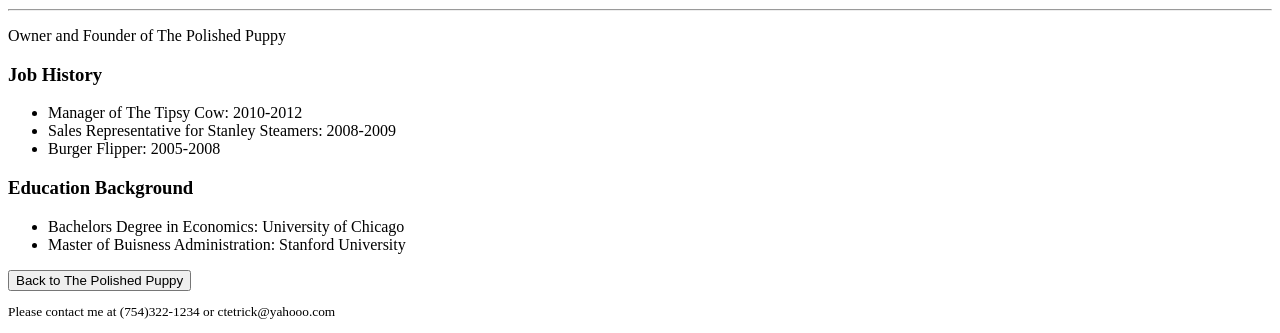
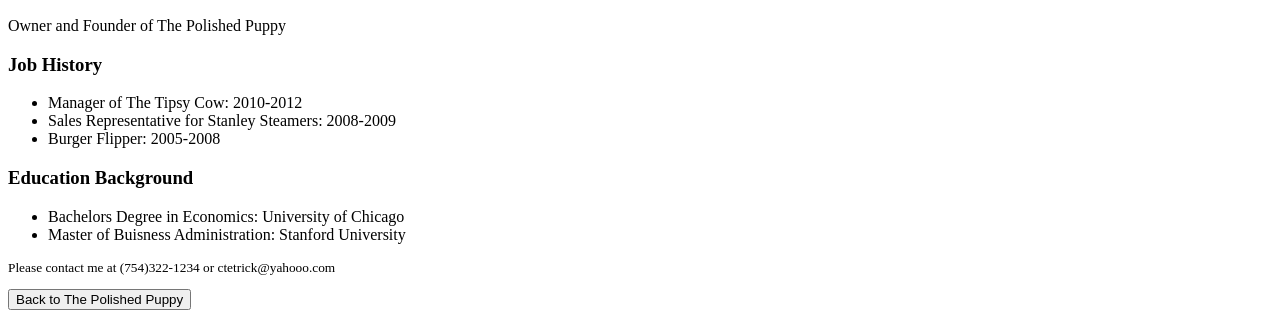
Before and after one commit to tetrisplay/CAAP-CS, a plain HTML site: page Lab1/lab1_resources/profile.html in a window 1280 px wide. Shown: the part 507-840 px from the top of the page. Drawn offline with Linux system fonts and the light colour scheme.

Commit message:
Another update to profile

```diff
--- a/Lab1/lab1_resources/profile.html
+++ b/Lab1/lab1_resources/profile.html
@@ -10,8 +10,8 @@
 <main>
 <h1>Christina Tetrick</h1>
 <img src="img/Owner%20photo%20profile.JPG" title="Christina Tetrick" width=265 height=424>
-<hr>
 <p>Owner and Founder of The Polished Puppy</p>
+<section>
     <h3>Job History</h3>
     <ul>
         <li>Manager of The Tipsy Cow: 2010-2012</li>
@@ -23,11 +23,12 @@
         <li>Bachelors Degree in Economics: University of Chicago</li>
         <li>Master of Buisness Administration: Stanford University</li>
     </ul>
+    </section>
 </main>
-<form>
-  <input type="button" value="Back to The Polished Puppy" onclick="history.back()">
-</form>
     </body>
 <footer>
     <small><p>Please contact me at (754)322-1234 or ctetrick@yahooo.com</p></small>
+    <form>
+  <input type="button" value="Back to The Polished Puppy" onclick="history.back()">
+</form>
     </footer>
```
